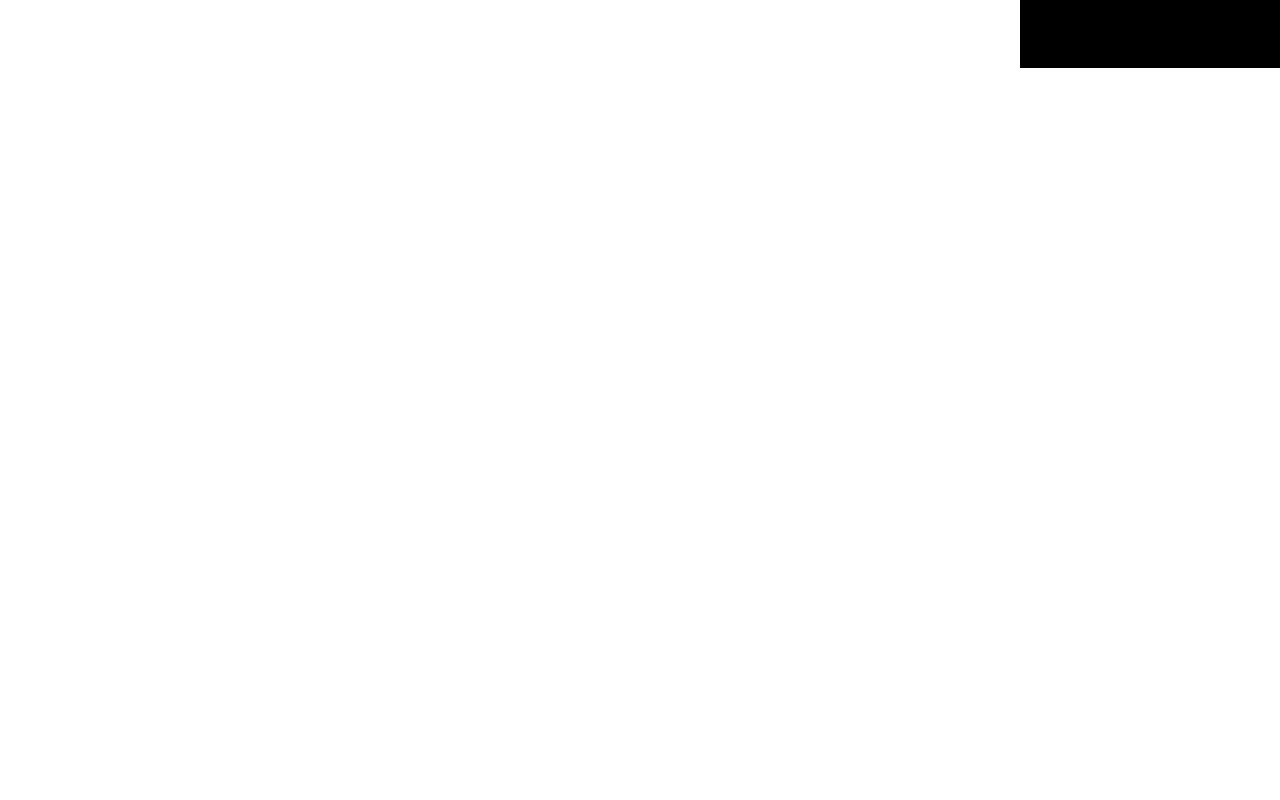
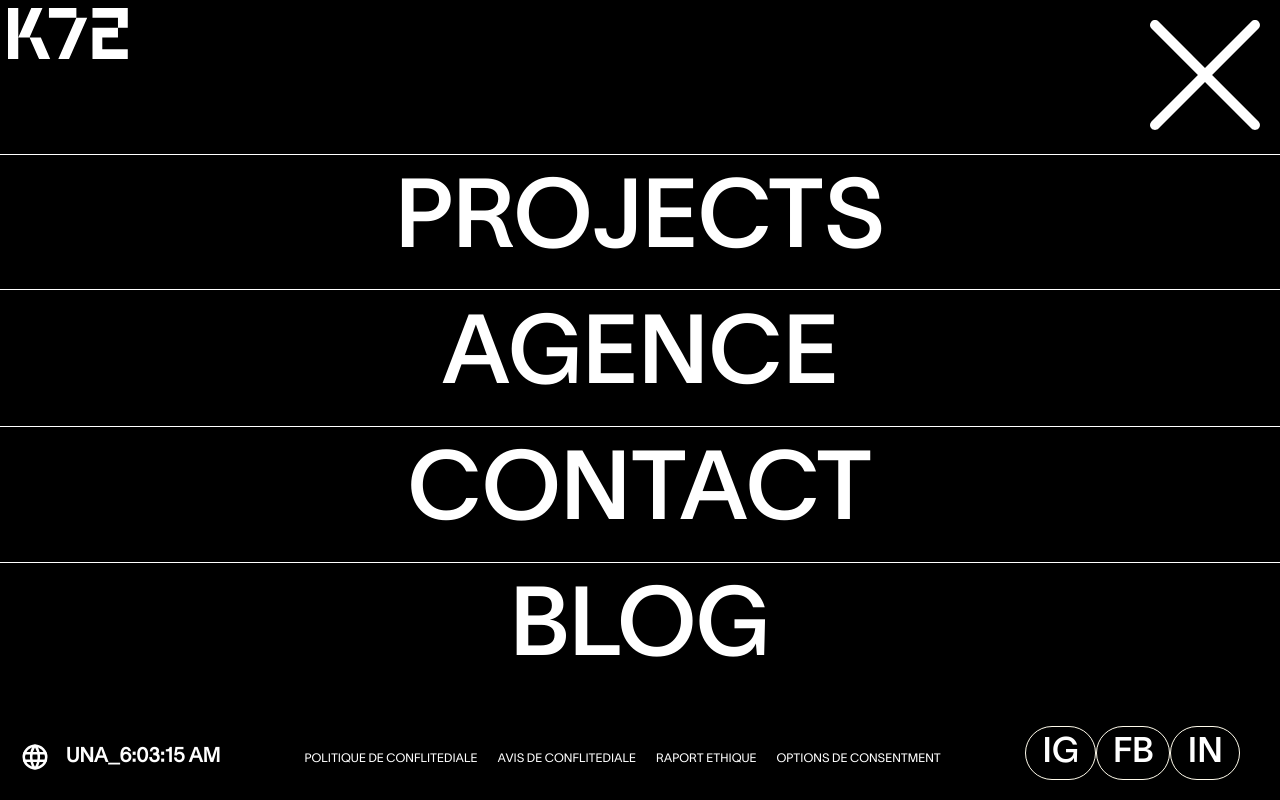
Before and after one commit to VikasGurjar94/K72-clone, a React (Vite) app: page /nav in a window 1280 px wide. Before the commit this address had no page. Built offline with nearby package versions, Linux system fonts and the light colour scheme.

Commit message:
make full nav bar and add the icons to nav

```diff
--- a/package.json
+++ b/package.json
@@ -15,6 +15,7 @@
     "gsap": "^3.13.0",
     "react": "^19.1.1",
     "react-dom": "^19.1.1",
+    "react-icons": "^5.5.0",
     "react-router-dom": "^7.9.3",
     "tailwindcss": "^4.1.14"
   },
--- a/src/App.jsx
+++ b/src/App.jsx
@@ -5,18 +5,19 @@
 import Work from './pages/Work';
 import Projects from './pages/Projects';
 import Navbar from './component/navigation/Navbar';
+import FullScreenNav from './component/navigation/FullScreenNav';
 
 
 const App = () => {
 
 
-
-
   return (
     <div>
-      <Navbar></Navbar>
+      {/* <FullScreenNav></FullScreenNav> */}
+
       <Routes>
         <Route path='/' element={<Home></Home>} />
+        <Route path='/nav' element={<FullScreenNav/>} />
         <Route path='/projects' element={<Projects/>} />
         <Route path='/agence' element={<Agence/>} />
       </Routes>
--- a/src/component/Common.jsx
+++ b/src/component/Common.jsx
@@ -12,12 +12,9 @@
   let stairParent  = useRef(null)
 
  let rasta = useLocation().pathname;
- console.log(rasta);
-
 
   useGSAP(()=>{
     tl.to(stairParent.current,{
-
       display : 'block',
     })
     .from(mainApp.current,{
--- /dev/null
+++ b/src/component/CurrentTime.jsx
@@ -0,0 +1,28 @@
+import React, { useState, useEffect } from "react";
+import { TbWorld } from "react-icons/tb";
+
+
+function CurrentTime() {
+  const [time, setTime] = useState(new Date().toLocaleTimeString());
+
+  // Update time every second
+  useEffect(function () {
+    const timer = setInterval(function () {
+      setTime(new Date().toLocaleTimeString());
+    }, 1000);
+
+    // cleanup when component unmounts
+    return function () {
+      clearInterval(timer);
+    };
+  }, []);
+
+  return (
+    <div className="flex justify-center items-baseline " style={{ fontSize: "20px", fontWeight: "bold" }}>
+     <TbWorld className="mr-4 self-center  " size='30px' />
+ <div>UNA_{time}</div>
+    </div>
+  );
+}
+
+export default CurrentTime;
--- a/src/component/navigation/FullScreenNav.jsx
+++ b/src/component/navigation/FullScreenNav.jsx
@@ -1,8 +1,166 @@
-import React from 'react'
+import React, { useRef, useState } from 'react'
+import gsap from 'gsap'
+import { useGSAP } from '@gsap/react'
+import { Link } from 'react-router-dom'
+import { RxCross1 } from "react-icons/rx";
+import CurrentTime from '../CurrentTime';
 
 const FullScreenNav = () => {
+
+  let marq = useRef(null)
+  let marq1 = useRef(null)
+  let marq2 = useRef(null)
+  let marq3 = useRef(null)
+
+  useGSAP(()=>{
+    gsap.to(".animateMarque",{
+      xPercent : -50,
+      duration : 7  ,
+      repeat : -1 ,
+      ease : "none",
+
+    })
+  })
+
+
   return (
-    <div>FullScreenNav</div>
+    <div id='fullscreennav' className='z-50 absolute  bg-black pt-10 flex justify-center items-center text-white h-screen w-screen overflow-hidden  ' >
+    <Link to='/'className=' w-30 absolute top-0 left-0 m-2 ' >
+           <svg xmlns="http://www.w3.org/2000/svg"  viewBox="0 0 103 44">
+                      <path fillRule="evenodd" fill='white' d="M35.1441047,8.4486911 L58.6905011,8.4486911 L58.6905011,-1.3094819e-14 L35.1441047,-1.3094819e-14 L35.1441047,8.4486911 Z M20.0019577,0.000230366492 L8.83414254,25.3433089 L18.4876971,25.3433089 L29.5733875,0.000230366492 L20.0019577,0.000230366492 Z M72.5255345,0.000691099476 L72.5255345,8.44846073 L94.3991559,8.44846073 L94.3991559,16.8932356 L72.5275991,16.8932356 L72.5275991,19.5237906 L72.5255345,19.5237906 L72.5255345,43.9274346 L102.80937,43.9274346 L102.80937,35.4798953 L80.9357483,35.4798953 L80.9357483,25.3437696 L94.3996147,25.3428482 L94.3996147,16.8953089 L102.80937,16.8953089 L102.80937,0.000691099476 L72.5255345,0.000691099476 Z M-1.30398043e-14,43.9278953 L8.78642762,43.9278953 L8.78642762,0.0057591623 L-1.30398043e-14,0.0057591623 L-1.30398043e-14,43.9278953 Z M58.6849955,8.4486911 L43.1186904,43.9274346 L52.3166592,43.9274346 L67.9877996,8.4486911 L58.6849955,8.4486911 Z M18.4688864,25.3437696 L26.7045278,43.9278953 L36.2761871,43.9278953 L28.1676325,25.3375497 L18.4688864,25.3437696 Z"></path>
+           </svg>
+
+        </Link>
+
+        <Link to='/' >
+        <RxCross1 className='absolute top-0 hover:text-[#D3FD50]  right-0 ' size={150} />
+        </Link>
+
+    <div id='allLinks' className='bg-green-500 overflow-hidden  w-full h-[70%] flex flex-col justify-around text-8xl uppercase font-[font2] items-center ' >
+
+
+      <Link to='/projects' onMouseEnter={()=>{ marq.current.style.opacity = "100%"
+        marq.current.style.height = "100%"
+       } }
+      onMouseLeave={()=>{marq.current.style.opacity = "0"
+                marq.current.style.height = "0"
+      }  }
+      className='w-full bg-black cursor-pointer h-full flex justify-center relative p-5 items-center  ' >
+      <div className="flatLine w-full h-[1px] absolute top-0 bg-white "></div>
+        <h1>Projects</h1>
+
+
+          <div ref={marq}  className= ' bg-[#D3FD50] z-10 opacity-0 font-[font2] flex text-black absolute  left-0 align-middle top-0 pt-5   h-full w-[200vw] animateMarque justify-around item-center' >
+            <img className='h-20 w-65 rounded-full ' src="assets/NavImg.jpg" alt="" />
+          <div>
+            Pour tout voir
+          </div>
+             <img className='h-20 w-65 rounded-full ' src="assets/NavImg.jpg" alt="" />
+          <div>
+            Pour tout voir
+          </div>
+            <img className='h-20 w-65 rounded-full ' src="assets/NavImg.jpg" alt="" />
+        </div>
+
+
+      <div className="flatLine w-full h-[1px] absolute bottom-0 bg-white "></div>
+      </Link>
+      <Link to='/agence' onMouseEnter={()=>{ marq1.current.style.opacity = "100%"
+        marq1.current.style.height = "100%"
+       } }
+      onMouseLeave={()=>{marq1.current.style.opacity = "0"
+                marq1.current.style.height = "0"
+      }  }
+      className='w-full bg-black cursor-pointer h-full flex justify-center relative p-5 items-center  '>
+
+        <h1>Agence</h1>
+          <div ref={marq1}  className= ' bg-[#D3FD50] z-10 opacity-0 font-[font2] flex text-black absolute  left-0 align-middle top-0 pt-5   h-full w-[200vw] animateMarque justify-around item-center' >
+            <img className='h-20 w-65 rounded-full ' src="assets/NavImg.jpg" alt="" />
+          <div>
+            Pour tout savoir
+          </div>
+             <img className='h-20 w-65 rounded-full ' src="assets/NavImg.jpg" alt="" />
+          <div>
+            Pour tout savoir
+          </div>
+            <img className='h-20 w-65 rounded-full ' src="assets/NavImg.jpg" alt="" />
+        </div>
+
+
+      </Link >
+      <div onMouseEnter={()=>{ marq2.current.style.opacity = "100%"
+        marq2.current.style.height = "100%"
+       } }
+      onMouseLeave={()=>{marq2.current.style.opacity = "0"
+                marq2.current.style.height = "0"
+      }  }
+      className='w-full bg-black cursor-pointer h-full flex justify-center relative p-5 items-center  '>
+      <div className="flatLine w-[100vw]  h-[1px] left-0 absolute top-0 bg-white "></div>
+        <h1>contact</h1>
+          <div ref={marq2}  className= ' bg-[#D3FD50] z-10 opacity-0 font-[font2] flex text-black absolute  left-0 align-middle top-0 pt-5   h-full w-[200vw] animateMarque justify-around item-center' >
+            <img className='h-20 w-65 rounded-full ' src="assets/NavImg.jpg" alt="" />
+          <div>
+            Pour unovoir un
+          </div>
+            <img className='h-20 w-65 rounded-full ' src="assets/NavImg.jpg" alt="" />
+          <div>
+            Pour unovoir un
+          </div>
+            <img className='h-20 w-65 rounded-full ' src="assets/NavImg.jpg" alt="" />
+        </div>
+
+      </div>
+      <div onMouseEnter={()=>{ marq3.current.style.opacity = "100%"
+        marq3.current.style.height = "100%"
+       } }
+      onMouseLeave={()=>{marq3.current.style.opacity = "0"
+                marq3.current.style.height = "0"
+      }  }
+      className='w-full bg-black cursor-pointer h-full flex justify-center relative p-5 items-center  '>
+      <div className="flatLine w-full h-[1px] absolute left-0 top-0 bg-white "></div>
+        <h1>blog</h1>
+         <div ref={marq3}  className= ' bg-[#D3FD50] z-10 opacity-0 font-[font2] flex text-black absolute  left-0 align-middle top-0 pt-5   h-full w-[200vw] animateMarque justify-around item-center' >
+            <img className='h-20 w-65 rounded-full ' src="assets/NavImg.jpg" alt="" />
+          <div>
+            liar lies articles
+          </div>
+             <img className='h-20 w-65 rounded-full ' src="assets/NavImg.jpg" alt="" />
+          <div>
+           liar lies articles
+          </div>
+            <img className='h-20 w-65 rounded-full ' src="assets/NavImg.jpg" alt="" />
+        </div>
+
+      <div className="flatLine w-full h-[1px] absolute left-0 bottom-0 bg-white "></div>
+      </div>
+
+    </div>
+
+    <div className='absolute bg-black items-baseline  w-full uppercase flex  justify-between ml-5 mr-5  mb-5 bottom-0 left-0 font-[font1] '>
+      <CurrentTime></CurrentTime>
+      <div className='flex text-[12px] gap-5 ' >
+        <h1 className='cursor-pointer hover:text-[#D3FD50] ' >politique de conflitediale</h1>
+        <h1 className='cursor-pointer hover:text-[#D3FD50] ' >avis de conflitediale</h1>
+        <h1 className='cursor-pointer hover:text-[#D3FD50] ' >raport ethique</h1>
+        <h1 className='cursor-pointer hover:text-[#D3FD50] ' >options de consentment</h1>
+      </div>
+       <div className='bg-black  flex justify-baseline items-center gap-0 mr-15 ' >
+      <Link target="_blank" to='https://www.instagram.com/vikas_gurjar28?igsh=YXk4am53MWtrbnpz' className='border hover:text-[#D3FD50]  rounded-full pl-4 text-center pr-4 border-amber-50 text-[35px] font-[font2]  ' >
+      IG
+      </Link>
+      <Link  className='border hover:text-[#D3FD50] rounded-full pl-4 text-center pr-4 border-amber-50 text-[35px] font-[font2]  '>
+      fb
+      </Link>
+      <Link to='https://www.linkedin.com/in/vikas-gurjar-b04186330/' target="_blank" className='border hover:text-[#D3FD50]  rounded-full pl-4 text-center pr-4 border-amber-50 text-[35px] font-[font2]  '>
+      in
+      </Link>
+    </div>
+    </div>
+
+
+
+    </div>
+
   )
 }
 
--- a/src/component/navigation/Navbar.jsx
+++ b/src/component/navigation/Navbar.jsx
@@ -4,11 +4,15 @@
 import { Link } from 'react-router-dom'
 import { Links } from 'react-router-dom'
 
+import { FiMenu } from "react-icons/fi";
+
+
 const Navbar = () => {
 
     const smallGreenAnimate = useRef(null)
+    const navIcon = useRef(null)
   return (
-    <div className='fixed z-20 w-full  flex justify-between items-center '>
+    <div  className='fixed z-20 w-full  flex justify-between items-center '>
 
         <Link to='/'className=' w-30 m-2 ' >
            <svg xmlns="http://www.w3.org/2000/svg"  viewBox="0 0 103 44">
@@ -16,11 +20,18 @@
            </svg>
 
         </Link>
-        <div onMouseEnter={()=> smallGreenAnimate.current.style.height = '100%' }
-        onMouseLeave={()=> smallGreenAnimate.current.style.height = '0%'} className='h-17 w-65 relative bg-black cursor-pointer ' >
+        <Link to='/nav' onMouseEnter={()=> {smallGreenAnimate.current.style.height = '100%' ;
+          navIcon.current.style.color = "black" ;
+        }  }
+        onMouseLeave={()=> {smallGreenAnimate.current.style.height = '0%' ;
+                    navIcon.current.style.color = "white" ;
+        }} className='h-17 w-65 relative bg-black cursor-pointer ' >
+          <div ref={navIcon} className='absolute z-10 top-0 right-0 mr-5 text-white ' >
+            <FiMenu size={50} />
+          </div>
             <div ref={smallGreenAnimate} className=' smallNavAnimate absolute w-full top-0 bg-[#D3FD50] transition-all  '>
             </div>
-        </div>
+        </Link>
 
     </div>
   )
--- a/src/index.css
+++ b/src/index.css
@@ -14,3 +14,9 @@
 
     overflow-x: hidden;
 }
+.animateMarque{
+
+  transition: height 0.3s linear;  /* equivalent to Tailwind's transition-all duration-300 */
+
+
+}
--- a/src/pages/Home.jsx
+++ b/src/pages/Home.jsx
@@ -2,11 +2,14 @@
 import Vider from '../component/home/Vider'
 import HomeLowerText from '../component/home/HomeLowerText'
 import HomeUpperText from '../component/home/HomeUpperText'
-
+import Navbar from '../component/navigation/Navbar'
 
 const Home = () => {
   return (
     <div>
+      <div className='absolute top-0' >
+        <Navbar></Navbar>
+      </div>
       <div className=' h-screen w-full fixed   '>
         <Vider></Vider>
       </div>
```
Also changed, not shown: public/assets/NavImg.jpg (added), 1 other file (tests, documents, lock files or other folders).
